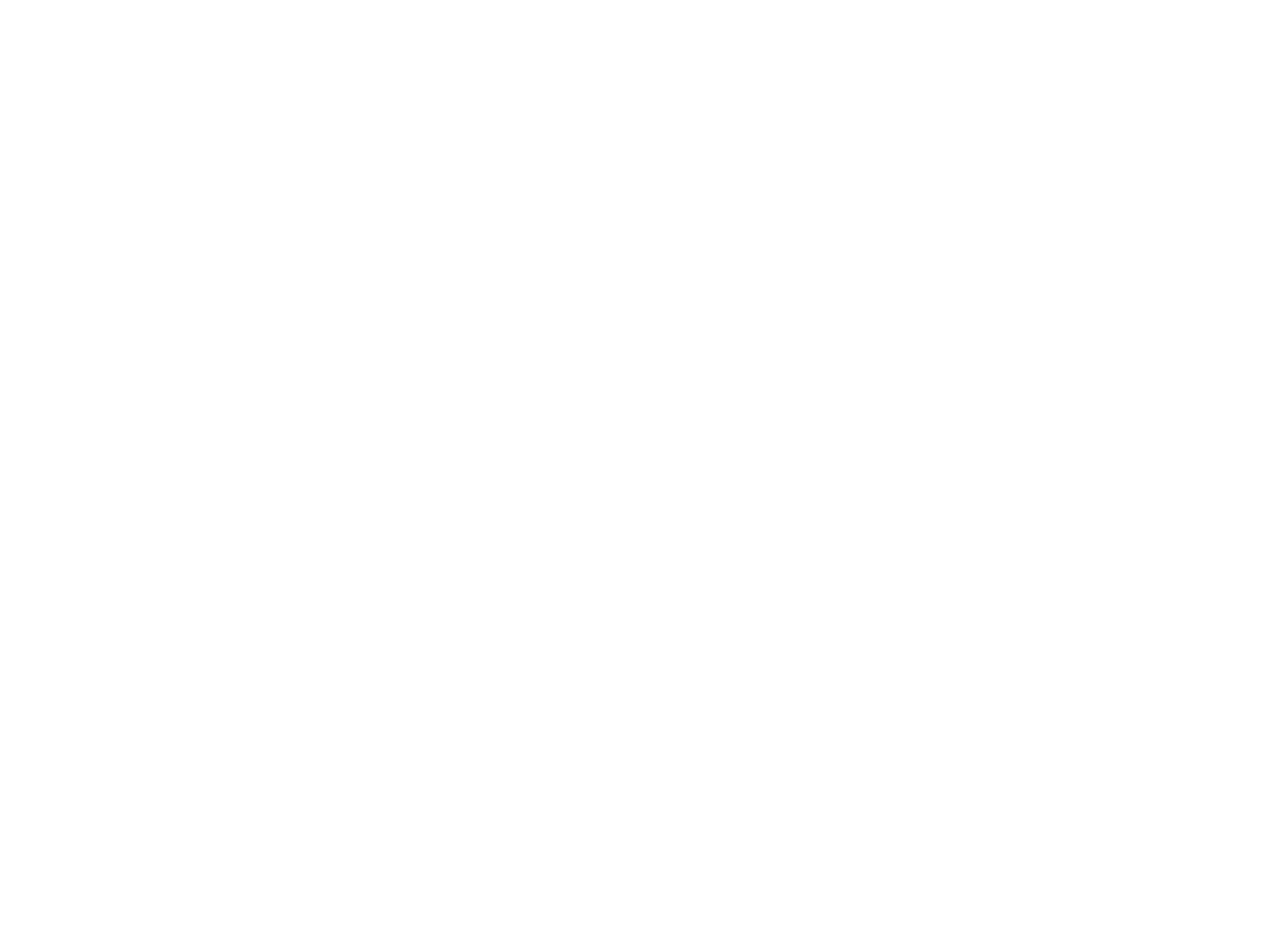
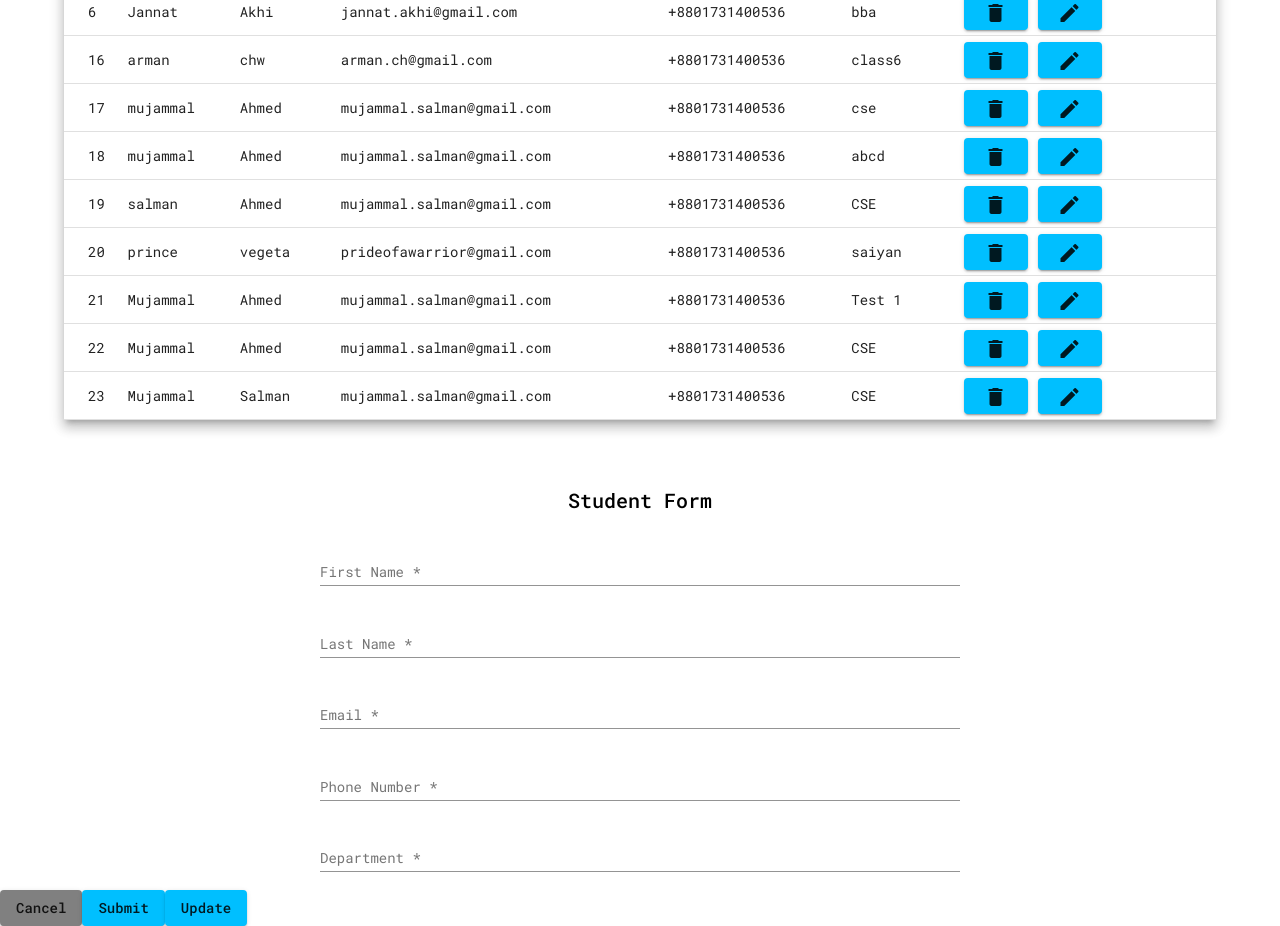
Before and after one commit to dkn1ght23/angularCrud, an Angular app: page / in a window 1280 px wide. Shown: the part 515-1441 px from the top of the page. Before the commit the page ends 800 px from the top, so only its background shows below. Built offline with nearby package versions, Linux system fonts and the light colour scheme; data requests are answered from the project's data file.

Commit message:
get data

```diff
--- a/db.json
+++ b/db.json
@@ -1,12 +1,5 @@
 {
   "posts": [
-    {
-      "id": 2,
-      "firstName": "+8801731400536",
-      "lastName": "Ahmed",
-      "email": "mujammal.salman@gmail.com",
-      "department": "CSE"
-    },
     {
       "id": 3,
       "firstName": "Mujammal",
@@ -38,58 +31,6 @@
       "email": "jannat.akhi@gmail.com",
       "phoneNumber": "+8801731400536",
       "department": "bba"
-    },
-    {
-      "id": 7,
-      "firstName": "mujammal.salman@gmail.com",
-      "lastName": "Ahmed",
-      "email": "mujammal.salman@gmail.com",
-      "phoneNumber": "+8801731400536",
-      "department": "CSE"
-    },
-    {
-      "id": 8
-    },
-    {
-      "id": 9
-    },
-    {
-      "id": 10
-    },
-    {
-      "id": 11,
-      "firstName": "mujammal.salman@gmail.com",
-      "lastName": "Ahmed",
-      "email": "mujammal.salman@gmail.com",
-      "phoneNumber": "+8801731400536",
-      "department": "CSE"
-    },
-    {
-      "id": 12,
-      "firstName": "mujammal.salman@gmail.com",
-      "lastName": "Ahmed",
-      "email": "mujammal.salman@gmail.com",
-      "phoneNumber": "+8801731400536",
-      "department": "CSE"
-    },
-    {
-      "id": 13
-    },
-    {
-      "id": 14,
-      "firstName": "asdasd",
-      "lastName": "fdesfsdf",
-      "email": "mujammal.salman@gmail.com",
-      "phoneNumber": "+8801731400536",
-      "department": "ssc"
-    },
-    {
-      "id": 15,
-      "firstName": "asdasd",
-      "lastName": "fdesfsdf",
-      "email": "mujammal.salman@gmail.com",
-      "phoneNumber": "+8801731400536",
-      "department": "ssc"
     },
     {
       "id": 16,
@@ -130,15 +71,33 @@
       "email": "prideofawarrior@gmail.com",
       "phoneNumber": "+8801731400536",
       "department": "saiyan"
+    },
+    {
+      "id": 21,
+      "firstName": "Mujammal",
+      "lastName": "Ahmed",
+      "email": "mujammal.salman@gmail.com",
+      "phoneNumber": "+8801731400536",
+      "department": "Test 1"
+    },
+    {
+      "id": 22,
+      "firstName": "Mujammal",
+      "lastName": "Ahmed",
+      "email": "mujammal.salman@gmail.com",
+      "phoneNumber": "+8801731400536",
+      "department": "CSE"
+    },
+    {
+      "id": 23,
+      "firstName": "Mujammal",
+      "lastName": "Salman",
+      "email": "mujammal.salman@gmail.com",
+      "phoneNumber": "+8801731400536",
+      "department": "CSE"
     }
   ],
-  "comments": [
-    {
-      "id": 1,
-      "body": "some comment",
-      "postId": 1
-    }
-  ],
+  "comments": [],
   "profile": {
     "name": "typicode"
   }
--- a/src/app/root-brower/app-core/api.service.ts
+++ b/src/app/root-brower/app-core/api.service.ts
@@ -23,6 +23,12 @@ export class ApiService {
     }))
   }
 
+  deleteStudent(id: number){
+    return this.http.delete<any>("http://localhost:3000/posts/"+id).pipe(map((res:any) =>{
+      return res;
+    }))
+  }
+
   updateStudent(data: any, id: number){
     return this.http.put<any>("http://localhost:3000/posts/"+id, data).pipe(map((res:any) =>{
       return res;
--- a/src/app/root-brower/components/root-dialog/root-dialog.component.html
+++ b/src/app/root-brower/components/root-dialog/root-dialog.component.html
@@ -60,4 +60,8 @@
 <mat-dialog-actions align="end">
   <button mat-raised-button mat-dialog-close id="cancel" class="cancel-btn">Cancel</button>
   <button mat-raised-button (click)="postStudent()" class="submit-btn">Submit</button>
+  <button mat-raised-button (click)="updateStudent()" class="submit-btn">Update</button>
 </mat-dialog-actions>
+
+<!--edit function need some work-->
+<!--<app-root-landing [dialogForm]="dialogForm"></app-root-landing>-->
--- a/src/app/root-brower/components/root-dialog/root-dialog.component.ts
+++ b/src/app/root-brower/components/root-dialog/root-dialog.component.ts
@@ -1,17 +1,21 @@
-import {ChangeDetectorRef, Component, OnInit, ViewChild} from '@angular/core';
+import {AfterViewInit, Component, Input, OnChanges, OnInit, SimpleChanges, ViewChild,} from '@angular/core';
 import {FormControl, FormGroup, Validators} from "@angular/forms";
 import {studentModel} from "../../app-core/student.model";
 import {ApiService} from "../../app-core/api.service";
-import {RootLandingComponent} from "../root-landing/root-landing.component";
+import { RootLandingComponent } from '../root-landing/root-landing.component';
+
 
 @Component({
   selector: 'app-root-dialog',
   templateUrl: './root-dialog.component.html',
   styleUrls: ['./root-dialog.component.scss']
 })
-export class RootDialogComponent implements OnInit {
+export class RootDialogComponent implements OnInit, OnChanges {
 
-  @ViewChild(RootLandingComponent) landingComponent !: RootLandingComponent;
+  /*@ViewChild(RootLandingComponent) landingComponent !: RootLandingComponent;*/
+
+  @Input() dialogID : any;
+  finalID !: any;
 
   studentModelObj: studentModel = new studentModel();
 
@@ -25,9 +29,21 @@ export class RootDialogComponent implements OnInit {
 
   constructor(private api: ApiService) { }
 
-  ngOnInit(): void {
+  ngOnChanges(changes: SimpleChanges): void {
+    /*this.idCall();*/
   }
 
+  ngOnInit(): void {
+    /*this.idCall();*/
+  }
+
+  /*idCall(){
+    if(!this.dialogID){
+      return;
+    }
+    this.finalID = this.dialogID;
+    console.log(this.finalID)
+  }*/
 
   postStudent(){
     this.studentModelObj.firstName = this.dialogForm.value.FirstName;
@@ -42,11 +58,34 @@ export class RootDialogComponent implements OnInit {
       let ref = document.getElementById('cancel');
       ref?.click();
       this.dialogForm.reset();
-      this.landingComponent.getStudent();
+
      },err => {
       alert("something went wrong")
     })
 
   }
 
+  updateStudent(){
+    /*this.studentModelObj.id = id;
+    console.log(this.studentModelObj.id);
+    console.log(id);*/
+    this.studentModelObj.firstName = this.dialogForm.value.FirstName;
+    this.studentModelObj.lastName = this.dialogForm.value.LastName;
+    this.studentModelObj.email = this.dialogForm.value.Email;
+    this.studentModelObj.phoneNumber = this.dialogForm.value.PhoneNumber;
+    this.studentModelObj.department = this.dialogForm.value.DepartmentName;
+
+    this.api.updateStudent(this.studentModelObj, this.studentModelObj.id).subscribe(res => {
+      alert('updated')
+      let ref = document.getElementById('cancel');
+      ref?.click();
+      this.dialogForm.reset();
+    })
+  }
+
+  /*ngAfterViewInit(): void {
+    console.log('after the call')
+    console.log(this.landingComponent.getStudent())
+  }*/
+
 }
--- a/src/app/root-brower/components/root-landing/root-landing.component.html
+++ b/src/app/root-brower/components/root-landing/root-landing.component.html
@@ -38,6 +38,14 @@
         <td mat-cell *matCellDef="let element"> {{element.department}} </td>
       </ng-container>
 
+      <ng-container matColumnDef="action">
+        <th mat-header-cell *matHeaderCellDef> Action </th>
+        <td mat-cell *matCellDef="let element" fxLayoutGap="10px">
+          <button (click)="deleteStudent(element)" mat-raised-button><mat-icon>delete</mat-icon></button>
+          <button (click)="openDialog(); onEdit(element)" mat-raised-button><mat-icon>edit</mat-icon></button>
+        </td>
+      </ng-container>
+
       <tr mat-header-row *matHeaderRowDef="displayedColumns"></tr>
       <tr mat-row *matRowDef="let row; columns: displayedColumns;"></tr>
     </table>
@@ -45,3 +53,5 @@
   </div>
 
 </div>
+
+<app-root-dialog [dialogID]="loadingId"></app-root-dialog>
--- a/src/app/root-brower/components/root-landing/root-landing.component.scss
+++ b/src/app/root-brower/components/root-landing/root-landing.component.scss
@@ -15,3 +15,7 @@ table {
   margin-top: 100px;
   width: 100%;
 }
+
+button{
+  background-color: deepskyblue;
+}
--- a/src/app/root-brower/components/root-landing/root-landing.component.ts
+++ b/src/app/root-brower/components/root-landing/root-landing.component.ts
@@ -1,4 +1,4 @@
-import { Component, OnInit } from '@angular/core';
+import {Component, Input, OnInit} from '@angular/core';
 import {MatDialog} from '@angular/material/dialog';
 import {RootDialogComponent} from "../root-dialog/root-dialog.component";
 import {ApiService} from "../../app-core/api.service";
@@ -11,6 +11,7 @@ interface Student {
   email: number;
   phoneNumber: number;
   department: string;
+  action: any;
 }
 
 @Component({
@@ -31,9 +32,10 @@ export class RootLandingComponent implements OnInit {
   studentData !: any;
   finalStudentData : Student[] = this.studentData;
 
-  displayedColumns: string[] = ['id', 'firstName', 'lastName', 'email', 'phoneNumber', 'department'];
+  displayedColumns: string[] = ['id', 'firstName', 'lastName', 'email', 'phoneNumber', 'department', 'action'];
   dataSource = this.studentData;
 
+  loadingId !: any
 
   openDialog() {
     const dialogRef = this.dialog.open(RootDialogComponent);
@@ -49,4 +51,16 @@ export class RootLandingComponent implements OnInit {
     })
   }
 
+  deleteStudent(row: any){
+    this.api.deleteStudent(row.id).subscribe((res =>{
+      alert('Student is deleted');
+      this.getStudent();
+    }))
+  }
+
+  onEdit(row: any){
+    this.loadingId = row.id
+    console.log(this.loadingId)
+  }
+
 }
--- a/src/app/root-brower/root-brower.module.ts
+++ b/src/app/root-brower/root-brower.module.ts
@@ -15,6 +15,7 @@ import {ReactiveFormsModule} from "@angular/forms";
 import {MatInputModule} from "@angular/material/input";
 import {MatTableModule} from "@angular/material/table";
 import {HttpClientModule} from "@angular/common/http";
+import {MatIconModule} from "@angular/material/icon";
 
 
 @NgModule({
@@ -35,7 +36,8 @@ import {HttpClientModule} from "@angular/common/http";
         ReactiveFormsModule,
         MatInputModule,
         MatTableModule,
-        HttpClientModule
+        HttpClientModule,
+        MatIconModule
     ],
   providers: [],
   bootstrap: [
```
